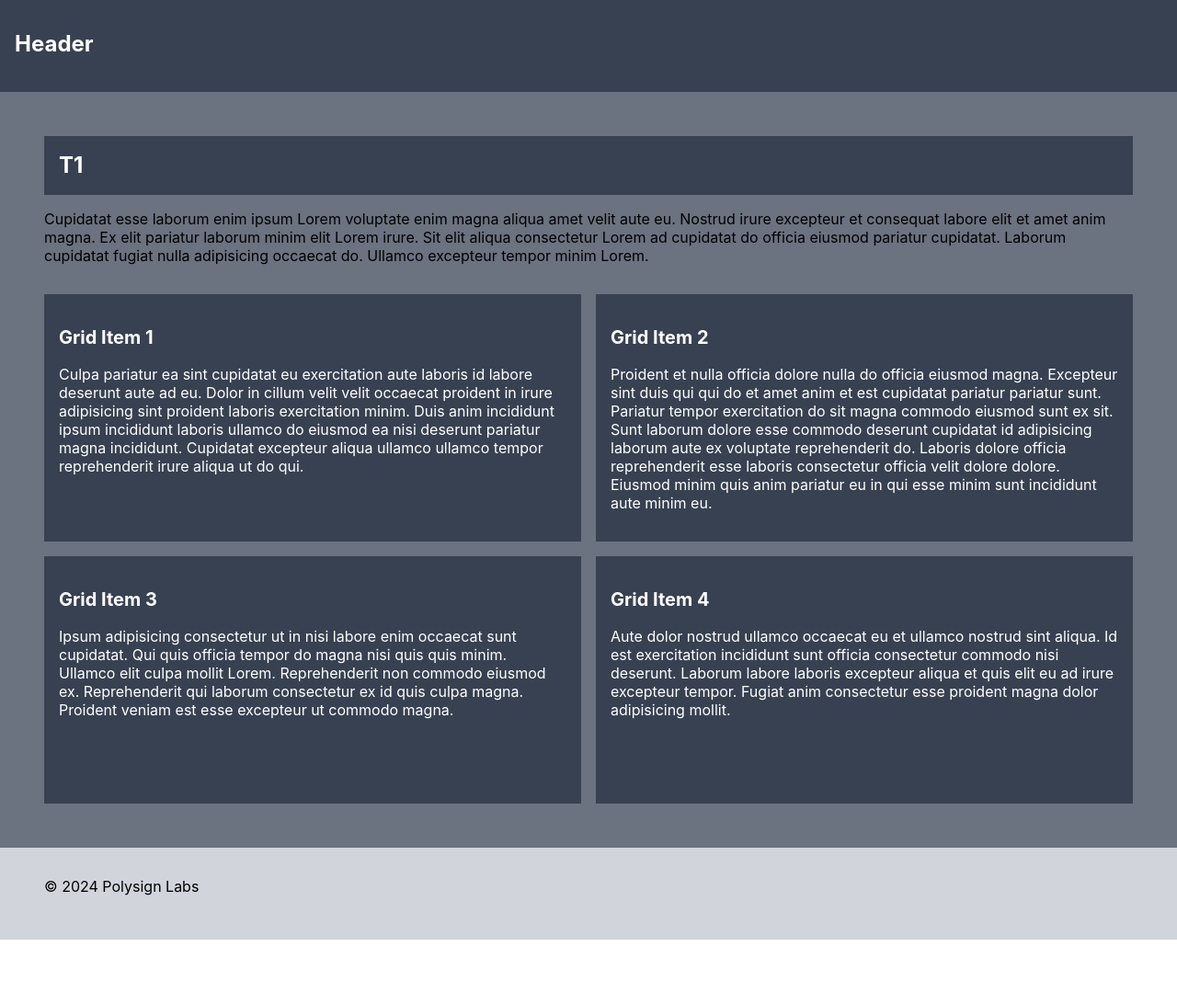
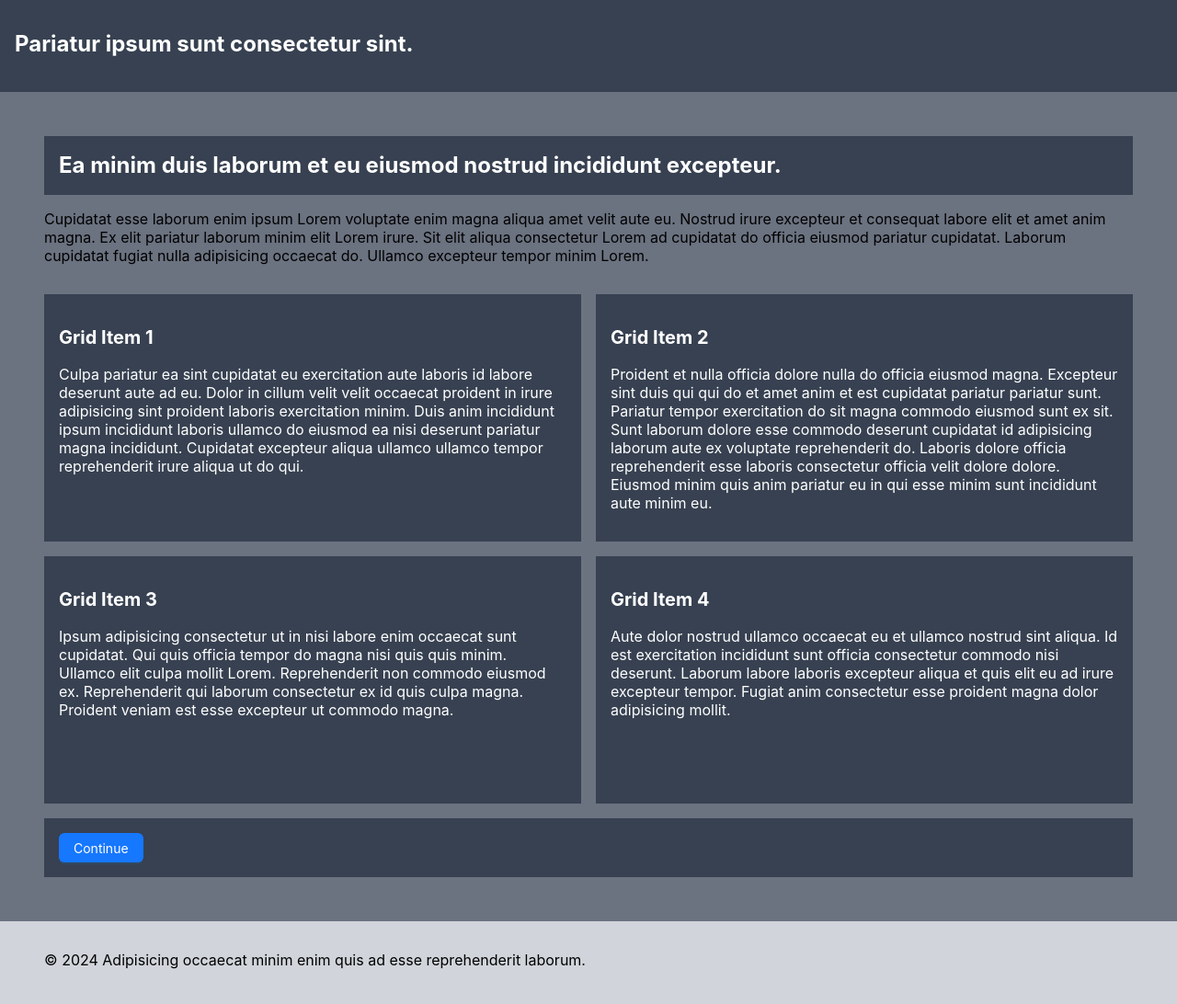
Before and after one commit to keygate-io/multisignature, a React (Vite) app in the folder src/dash/: page / in a window 1280 px wide. Shown: the top 1092 px of the page at 92% size. Before the commit the page ends 1022 px from the top, so only its background shows below. Built offline with nearby package versions, Linux system fonts and the light colour scheme.

Commit message:
list dir

```diff
--- a/src/dash/src/components/Footer/Footer.tsx
+++ b/src/dash/src/components/Footer/Footer.tsx
@@ -4,7 +4,8 @@ const Footer: React.FC = () => {
   return (
     <div className="w-full bg-gray-300 h-[100px]">
       <p className="pt-4 p-12">
-        &copy; {new Date().getFullYear()} Polysign Labs
+        &copy; {new Date().getFullYear()} Adipisicing occaecat minim enim quis
+        ad esse reprehenderit laborum.
       </p>
     </div>
   );
--- a/src/dash/src/components/Header/Header.tsx
+++ b/src/dash/src/components/Header/Header.tsx
@@ -3,7 +3,9 @@ import React from "react";
 const Header: React.FC = () => {
   return (
     <div className="w-full bg-gray-700 h-[100px]">
-      <h1 className="text-white font-bold text-2xl p-4">Header</h1>
+      <h1 className="text-white font-bold text-2xl p-4">
+        Pariatur ipsum sunt consectetur sint.
+      </h1>
     </div>
   );
 };
--- a/src/dash/src/pages/Home/Home.tsx
+++ b/src/dash/src/pages/Home/Home.tsx
@@ -1,9 +1,12 @@
+import { Button } from "antd";
 import React from "react";
 
 const Home: React.FC = () => {
   return (
     <div className="p-12">
-      <h1 className="text-2xl font-bold m-0 bg-gray-700 text-white p-4">T1</h1>
+      <h1 className="text-2xl font-bold m-0 bg-gray-700 text-white p-4">
+        Ea minim duis laborum et eu eiusmod nostrud incididunt excepteur.
+      </h1>
       <p>
         Cupidatat esse laborum enim ipsum Lorem voluptate enim magna aliqua amet
         velit aute eu. Nostrud irure excepteur et consequat labore elit et amet
@@ -58,6 +61,9 @@ const Home: React.FC = () => {
             proident magna dolor adipisicing mollit.
           </p>
         </div>
+        <div className="col-span-2 bg-gray-700 text-white p-4">
+          <Button type="primary">Continue</Button>
+        </div>
       </div>
     </div>
   );
```
Also changed, not shown: 1 other file (tests, documents, lock files or other folders).
